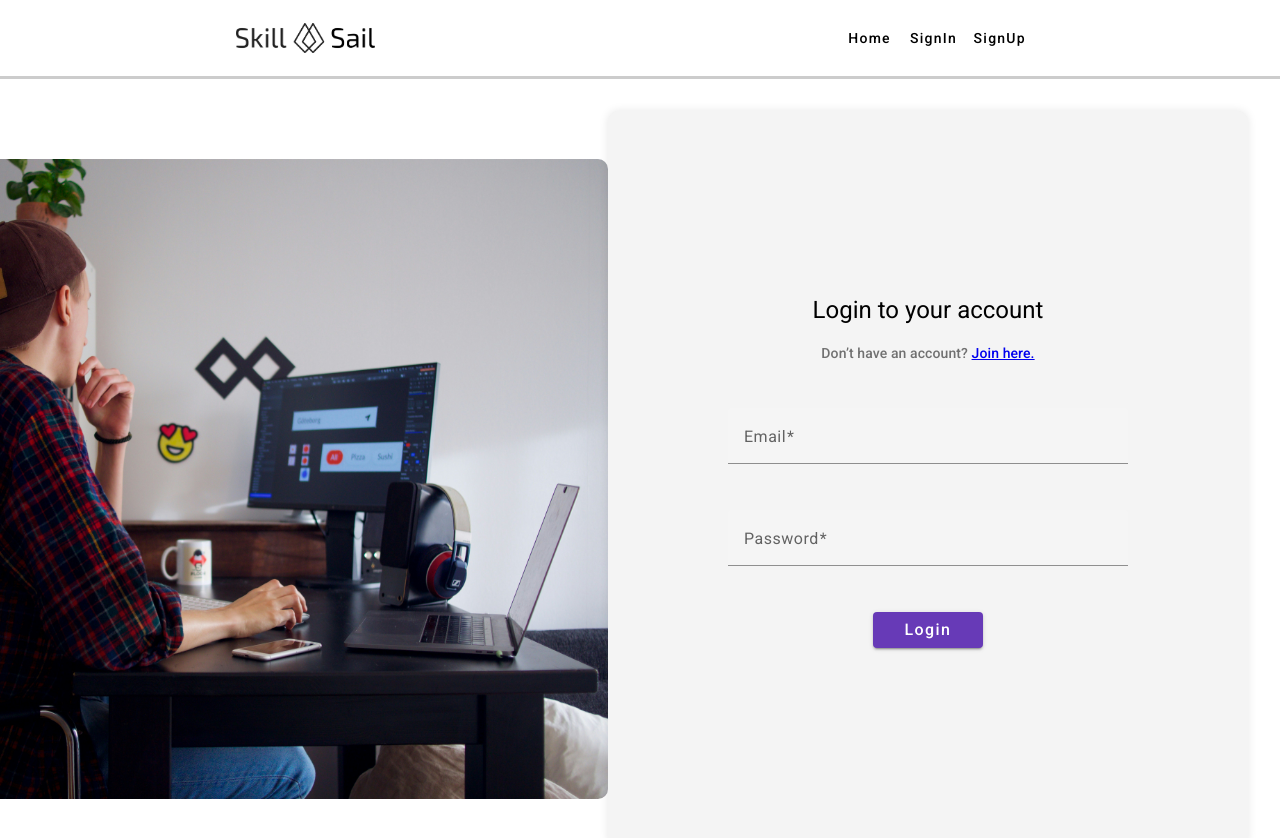
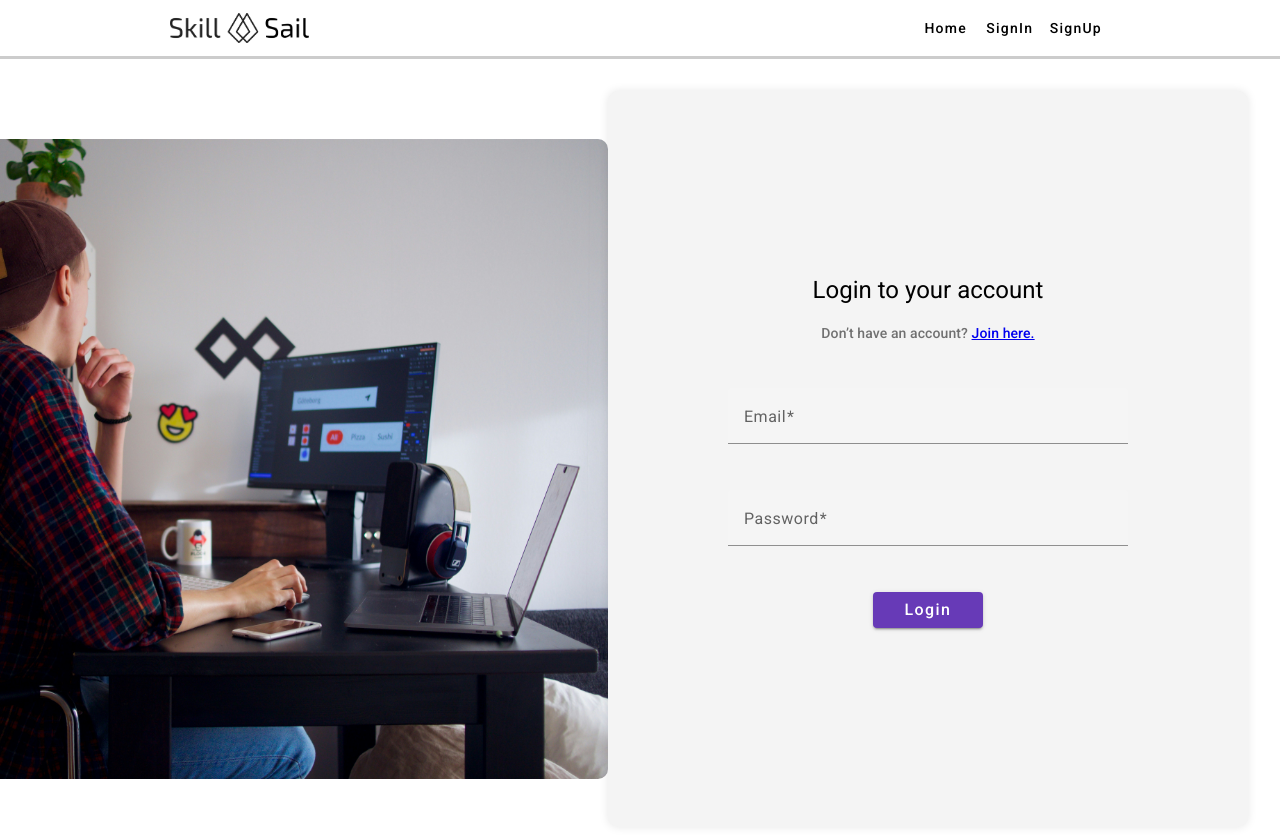
Before and after one commit to Sriharyi/skill-sail-frontend, an Angular app: page /auth/login in a window 1280 px wide. Shown: the top 838 px of the page. Built offline with nearby package versions, Linux system fonts and the light colour scheme.

Commit message:
changes in nav margins

```diff
--- a/src/app/core/header/header.component.scss
+++ b/src/app/core/header/header.component.scss
@@ -2,7 +2,7 @@
 
 .topnav {
     display: flex;
-    justify-content: space-evenly;
+    justify-content: space-between;
     align-items: center;
     background-color: $background-color;
     border-bottom: 3px solid #ccc;
@@ -12,10 +12,11 @@
 
   .topnav .logo {
     height: 30px;
+    margin-left: 10rem;
   }
 
   .nav{
-    margin:10px;
+    margin-right: 10rem;
   }
 
   .nav-btn:hover{
--- a/src/app/features/employer/pages/view-projects/view-projects.component.html
+++ b/src/app/features/employer/pages/view-projects/view-projects.component.html
@@ -18,7 +18,7 @@
 
   <section class="search-section">
     <section class="filter-section">
-      <h1>Filter projects</h1>
+
     </section>
 
     <mat-form-field class="example-form-field">
--- a/src/app/features/employer/pages/view-projects/view-projects.component.scss
+++ b/src/app/features/employer/pages/view-projects/view-projects.component.scss
@@ -27,16 +27,16 @@
   display: flex;
   flex-direction: row;
   flex-wrap: wrap;
-  justify-content: space-between;
-  margin-right: 15rem;
-  margin-left: 15rem;
+  margin-right: 10rem;
+  margin-left: 10rem;
 }
 
-.card{
+.card {
   margin-bottom: 20px;
   box-shadow: 0 4px 8px 0 rgba($background-color, 0.2);
   transition: transform 0.3s ease-in-out, box-shadow 0.3s ease-in-out;
   margin-top: 20px;
+  margin-right: 20px;
   cursor: pointer;
 
   &:hover {
@@ -60,7 +60,7 @@
   margin-left: 15rem;
 }
 
-.example-form-field{
+.example-form-field {
   width: 30%;
   margin-bottom: 20px;
 }
```
